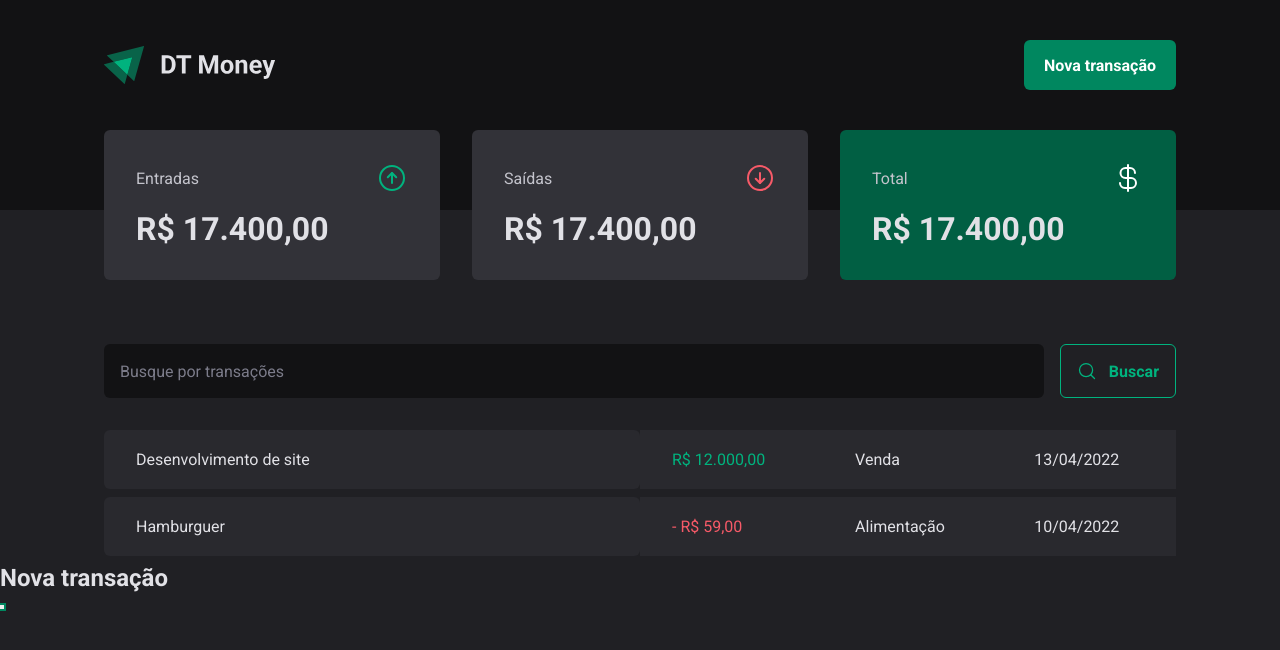
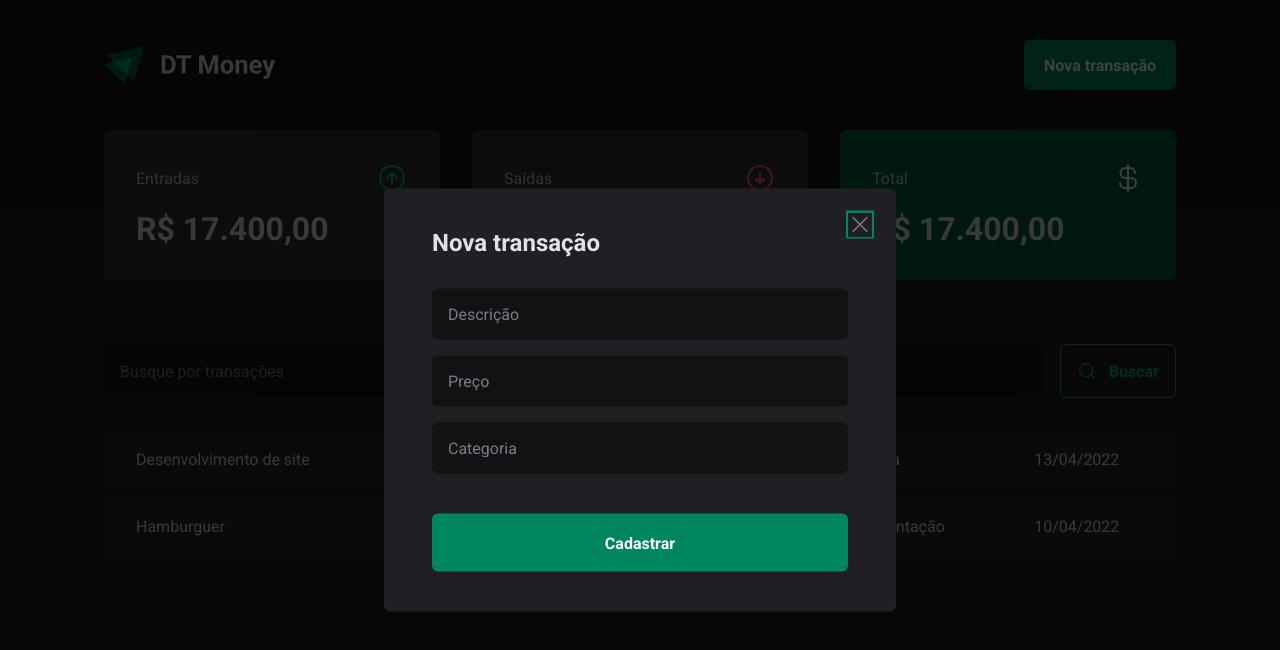
Before and after one commit to J-Breno/reactJs_rocketseat, a React (Vite) app in the folder projetos/03-dt-money/: page / in a window 1280 px wide. Both pictures are taken after a click on the button "Nova transação". Shown: the top 650 px of the page. Built offline with nearby package versions, Linux system fonts and the light colour scheme.

Commit message:
Estilizando modal

```diff
--- a/projetos/03-dt-money/src/components/Header/index.tsx
+++ b/projetos/03-dt-money/src/components/Header/index.tsx
@@ -1,6 +1,7 @@
 import { HeaderContainer, HeaderContent, NewTransactionButton } from "./styles";
 import logoImg from "../../assets/logo.svg";
 import * as Dialog from "@radix-ui/react-dialog";
+import { NewTransactionModal } from "../NewTransactionModal";
 
 export function Header() {
   return (
@@ -12,14 +13,7 @@
             <Dialog.Trigger asChild>
               <NewTransactionButton>Nova transação</NewTransactionButton>
             </Dialog.Trigger>
-            <Dialog.Portal>
-              <Dialog.Overlay>
-                <Dialog.Content>
-                  <Dialog.Title>Nova transação</Dialog.Title>
-                  <Dialog.Close />
-                </Dialog.Content>
-              </Dialog.Overlay>
-            </Dialog.Portal>
+            <NewTransactionModal />
           </Dialog.Root>
         </HeaderContent>
       </HeaderContainer>
--- /dev/null
+++ b/projetos/03-dt-money/src/components/NewTransactionModal/index.tsx
@@ -0,0 +1,24 @@
+import * as Dialog from "@radix-ui/react-dialog";
+import { CloseButton, Content, Overlay } from "./styles";
+import { X } from "phosphor-react";
+
+export function NewTransactionModal() {
+  return (
+    <Dialog.Portal>
+      <Overlay />
+        <Content>
+          <Dialog.Title>Nova transação</Dialog.Title>
+          <CloseButton>
+            <X size={24} />
+          </CloseButton>
+          <form action="">
+            <input type="text" placeholder="Descrição" required />
+            <input type="number" placeholder="Preço" required />
+            <input type="text" placeholder="Categoria" required />
+
+            <button type="submit">Cadastrar</button>
+          </form>
+        </Content>
+    </Dialog.Portal>
+  );
+}
--- /dev/null
+++ b/projetos/03-dt-money/src/components/NewTransactionModal/styles.ts
@@ -0,0 +1,69 @@
+import styled from "styled-components";
+import * as Dialog from "@radix-ui/react-dialog";
+
+export const Overlay = styled(Dialog.Overlay)`
+  position: fixed;
+  width: 100vw;
+  height: 100vh;
+  inset: 0;
+  background: rgba(0, 0, 0, 0.75);
+`;
+
+export const Content = styled(Dialog.Content)`
+  min-width: 32rem;
+  border-radius: 6px;
+  padding: 2.5rem 3rem;
+  background: ${(props) => props.theme["gray-800"]};
+  position: fixed;
+  top: 50%;
+  left: 50%;
+  transform: translate(-50%, -50%);
+
+  form {
+    margin-top: 2rem;
+    display: flex;
+    flex-direction: column;
+    gap: 1rem;
+
+    input {
+      border-radius: 6px;
+      border: 0;
+      background: ${(props) => props.theme["gray-900"]};
+      color: ${(props) => props.theme["gray-300"]};
+      padding: 1rem;
+
+      &::placeholder {
+        color: ${(props) => props.theme["gray-500"]};
+      }
+    }
+
+    button[type="submit"] {
+        height: 58px;
+        border: 0;
+        background: ${(props) => props.theme["green-500"]};
+      color: ${(props) => props.theme["white"]};
+      font-weight: bold;
+      padding: 0 1.25rem;
+      border-radius: 6px;
+      margin-top: 1.5rem;
+      cursor: pointer;
+
+      &:hover {
+        background: ${(props) => props.theme["green-700"]};
+        transition: background-color 0.2s;
+      }
+    }
+  }
+`;
+
+export const CloseButton = styled(Dialog.Close)`
+    position: absolute;
+    background: transparent;
+    border: 0;
+    top: 1.5rem;
+  right: 1.5rem;
+
+  line-height: 0;
+  cursor: pointer;
+  color: ${(props) => props.theme["gray-500"]};
+`
```
